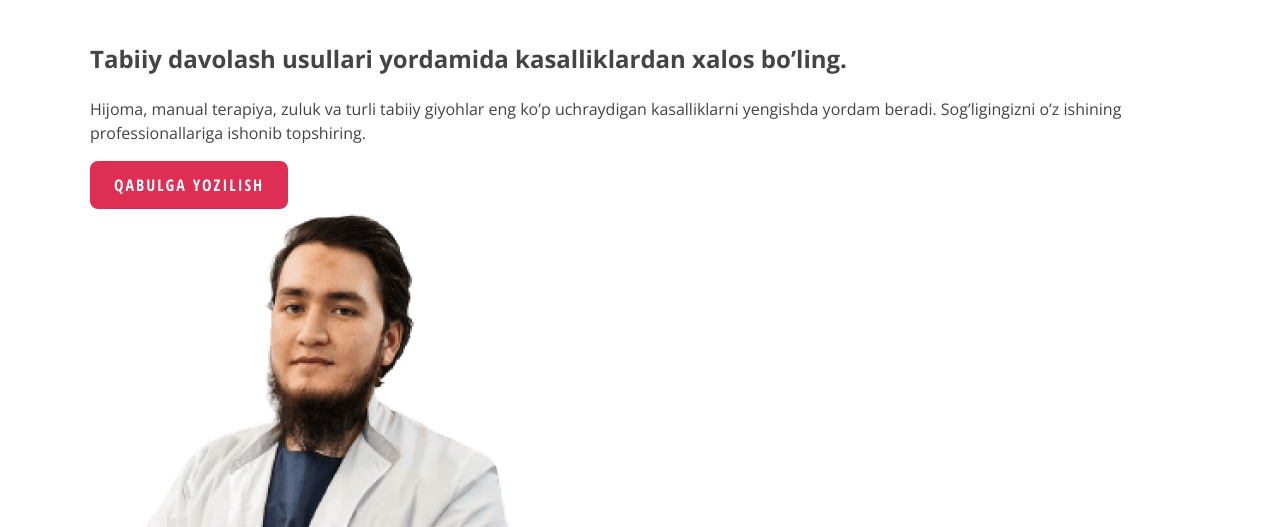
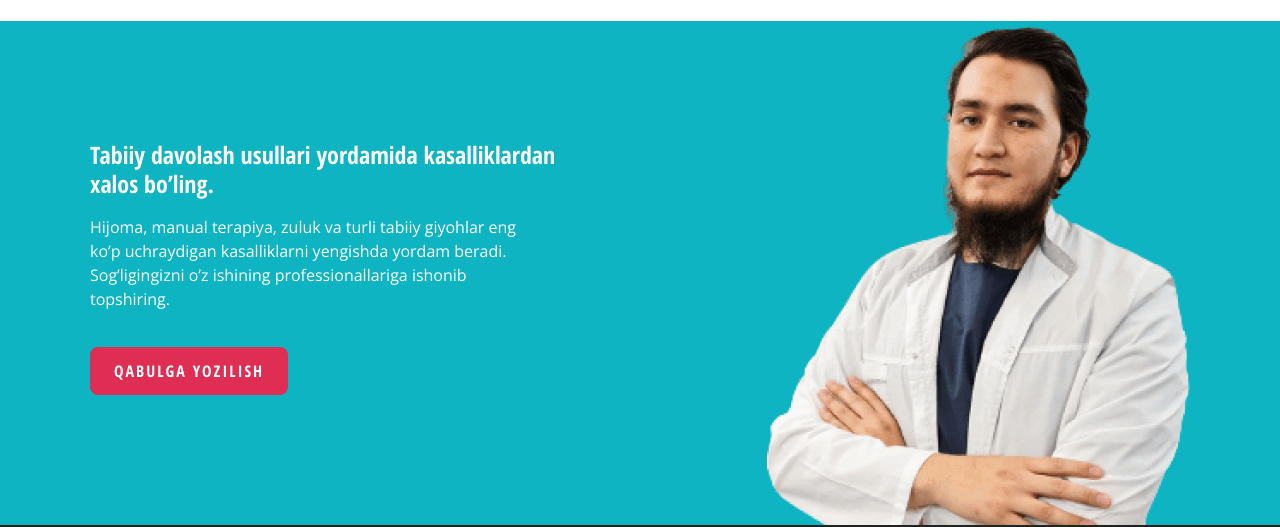
Before and after one commit to Bahriddin1/Takrorlash, a plain HTML site: page index.html in a window 1280 px wide. Shown: the part 77-604 px from the top of the page. Drawn offline with nearby package versions, Linux system fonts and the light colour scheme.

Commit message:
add hero styles and main link solid styles

```diff
--- a/css/styles.css
+++ b/css/styles.css
@@ -154,11 +154,57 @@ color: #fff;
    opacity: 0.6;
  }
 
-/*
- HERO
+ .main-link-solid:hover{
+   border-color: transparent;
+background-color: rgba(222, 46, 84, 0.8);
+color: #fff;
+}
+
+.main-link-solid:active{
+  background-color: rgba(222, 46, 84, 0.6);
+  opacity: 1;
+}
+
+
+ /* HERO */
 .hero{
+  background-color: #0EB4C1;
+  color: #fff;
+}
 
-} */
+.hero-container{
+  display: flex;
+  justify-content: space-between;
+
+}
+
+.hero-content{
+  width: 500px;
+  padding-top: 120px;
+  padding-bottom: 120px;
+}
+
+.hero-heading{
+  margin-top: 0;
+  font-family: "Open Sans Condensed", "Open Sans", "Arial", sans-serif;
+  font-style: 36px;
+  line-height: 1.2;
+  margin-bottom: 16px;
+
+}
+
+.hero-text{
+  width: 440px;
+  margin-top: 0;
+margin-bottom: 36px;
+
+}
+
+.hero-img{
+  align-self: flex-end;
+}
+
+
 
 
  /* SITE-FOOTER */
--- a/index.html
+++ b/index.html
@@ -53,11 +53,11 @@
 <p class="hero-text">
   Hijoma, manual terapiya, zuluk va turli tabiiy giyohlar eng ko’p uchraydigan kasalliklarni yengishda yordam beradi. Sog’ligingizni o’z ishining professionallariga ishonib topshiring.
 </p>
-<a href="#" class="main-link">Qabulga yozilish</a>
+<a href="#" class="main-link main-link-solid">Qabulga yozilish</a>
 
 
 </div>
-<img src="img/hero-img.png" alt="Ulugbek rasmi" width="423" height="504" srcset="img/hero-img.png 1x, img/hero-img@2x.png 2x">
+<img class="hero-img" src="img/hero-img.png" alt="Ulugbek rasmi" width="423" height="504" srcset="img/hero-img.png 1x, img/hero-img@2x.png 2x">
   </div>
 
 </section>
```
